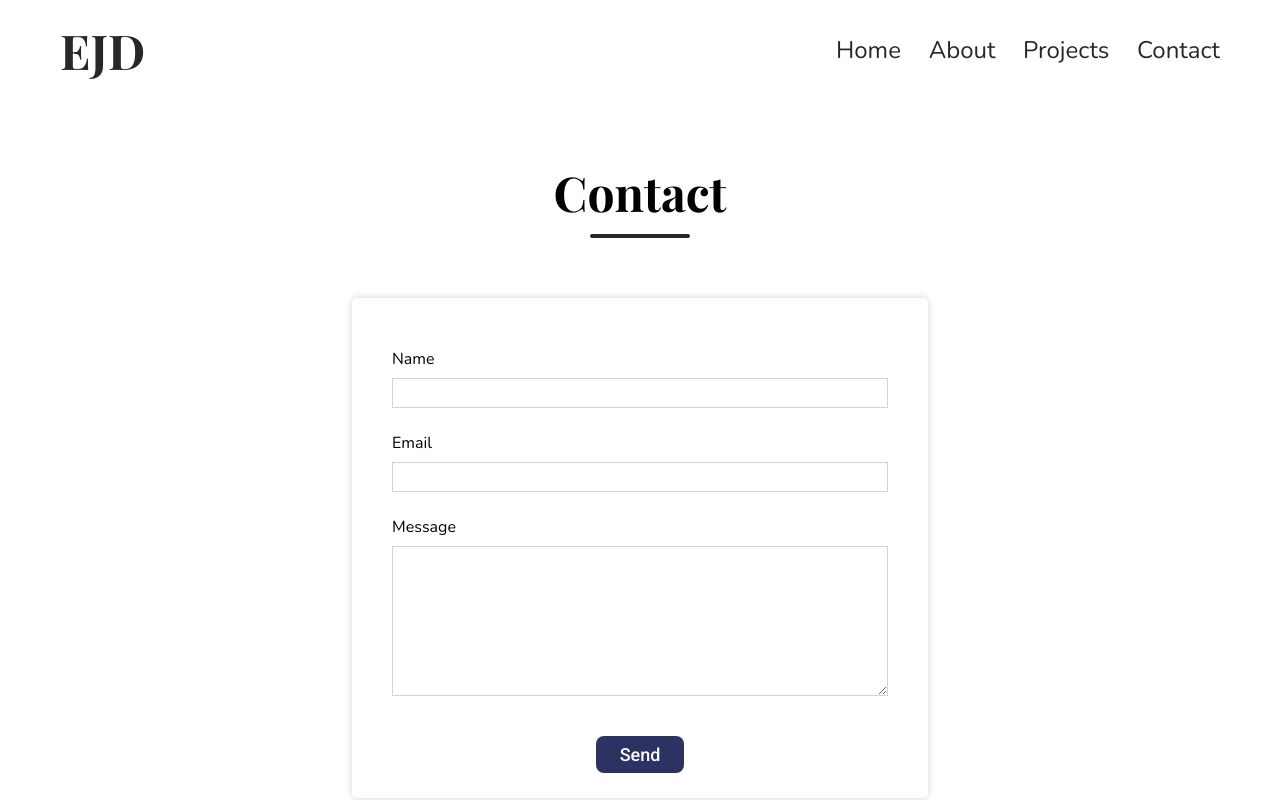
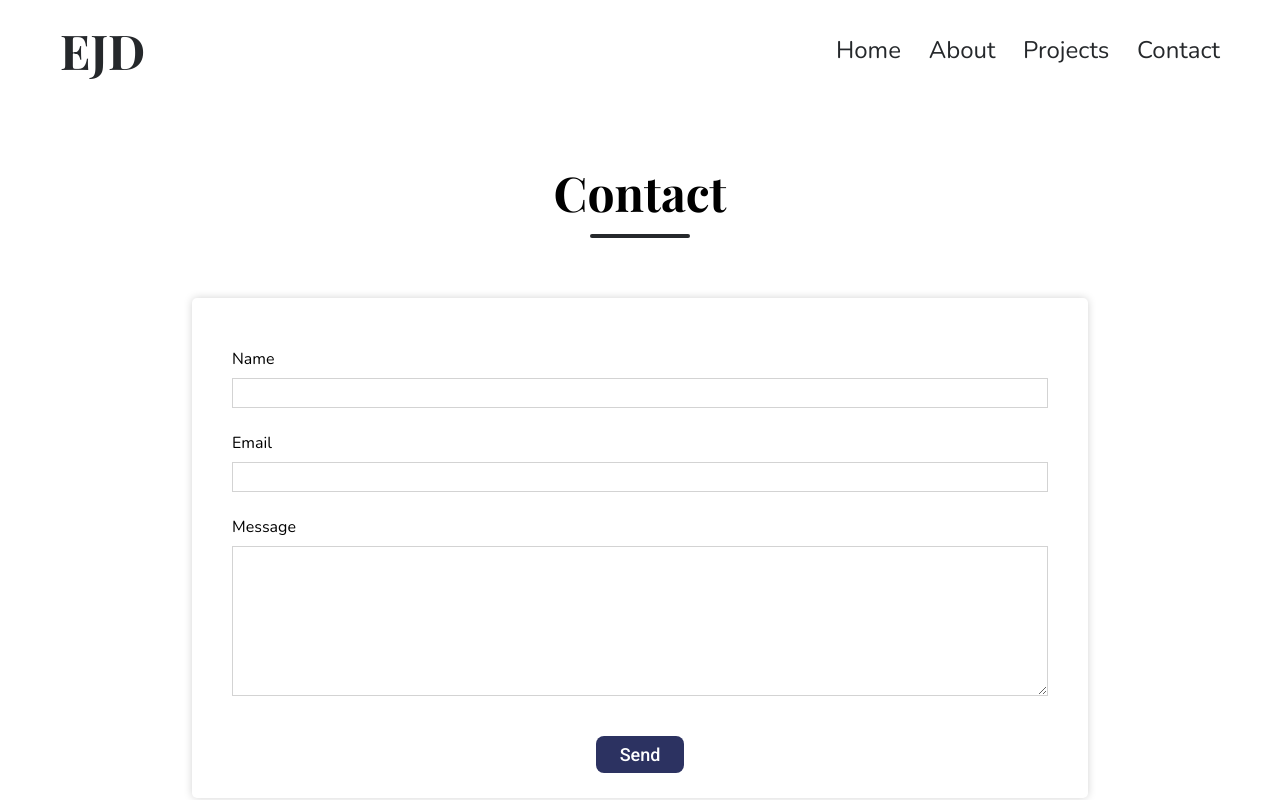
Before and after one commit to ejd500/myportfolio, a React (Create React App) app: page /contact in a window 1280 px wide. Shown: the top 800 px of the page. Built offline with nearby package versions, Linux system fonts and the light colour scheme.

Commit message:
updated contact page

```diff
--- a/src/styles/contact.css
+++ b/src/styles/contact.css
@@ -6,7 +6,6 @@
     align-items: center;
     flex-direction: column;
     padding-bottom: 60px;
-    /* background-color: aqua; */
 }
 h1{
     font-family: 'Playfair Display', serif;
@@ -16,7 +15,7 @@ h1{
     margin-bottom: 10px;
 }
 form{
-    width: 45%;
+    width: 70%;
     background-color: white;
     height: 500px;
     border-radius: 5px;
```
